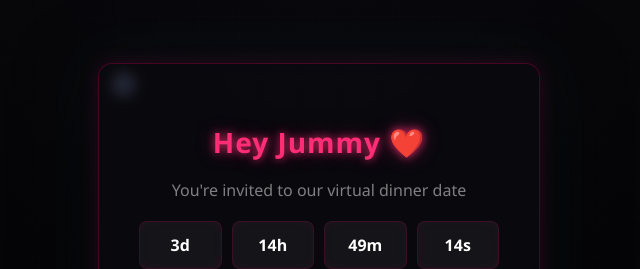
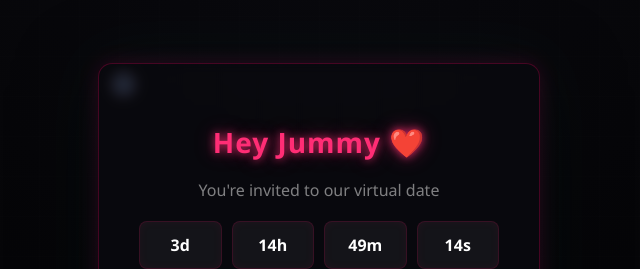
Before and after one commit to ay30bg/iloveyou-ayomi, a React (Create React App) app: page / in a window 1280 px wide. Shown: the part 144-413 px from the top of the page, without its empty margins (321-961 px from the left). Built offline with nearby package versions, Linux system fonts and the light colour scheme.

Commit message:
Update LoveInvite.jsx

```diff
--- a/src/components/LoveInvite.jsx
+++ b/src/components/LoveInvite.jsx
@@ -86,7 +86,7 @@ const LoveInvite = () => {
             <h1 className="title">Hey Jummy ❤️</h1>
 
             <p className="subtitle">
-              You're invited to our virtual dinner date
+              You're invited to our virtual date
             </p>
 
             <div className="countdown">
```
